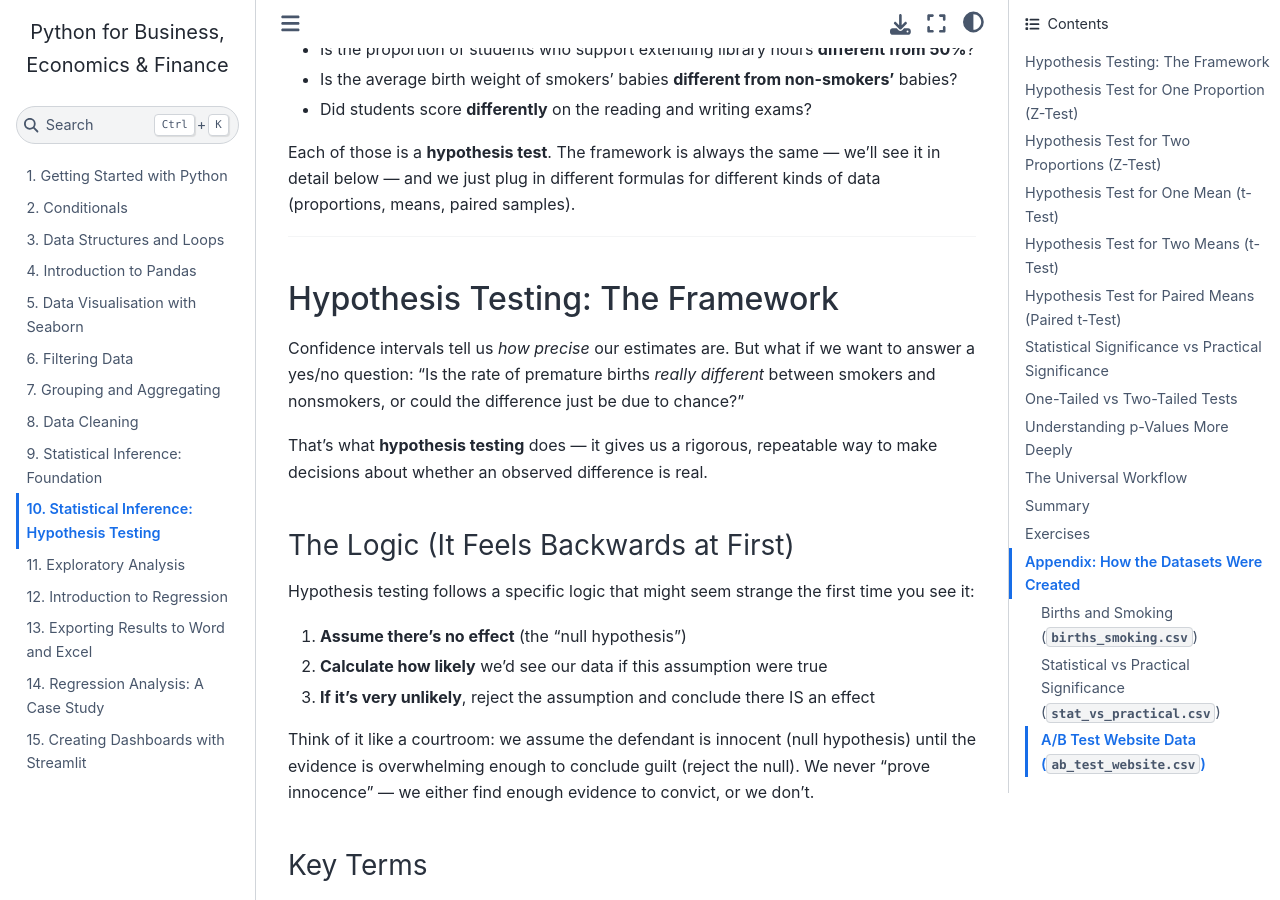
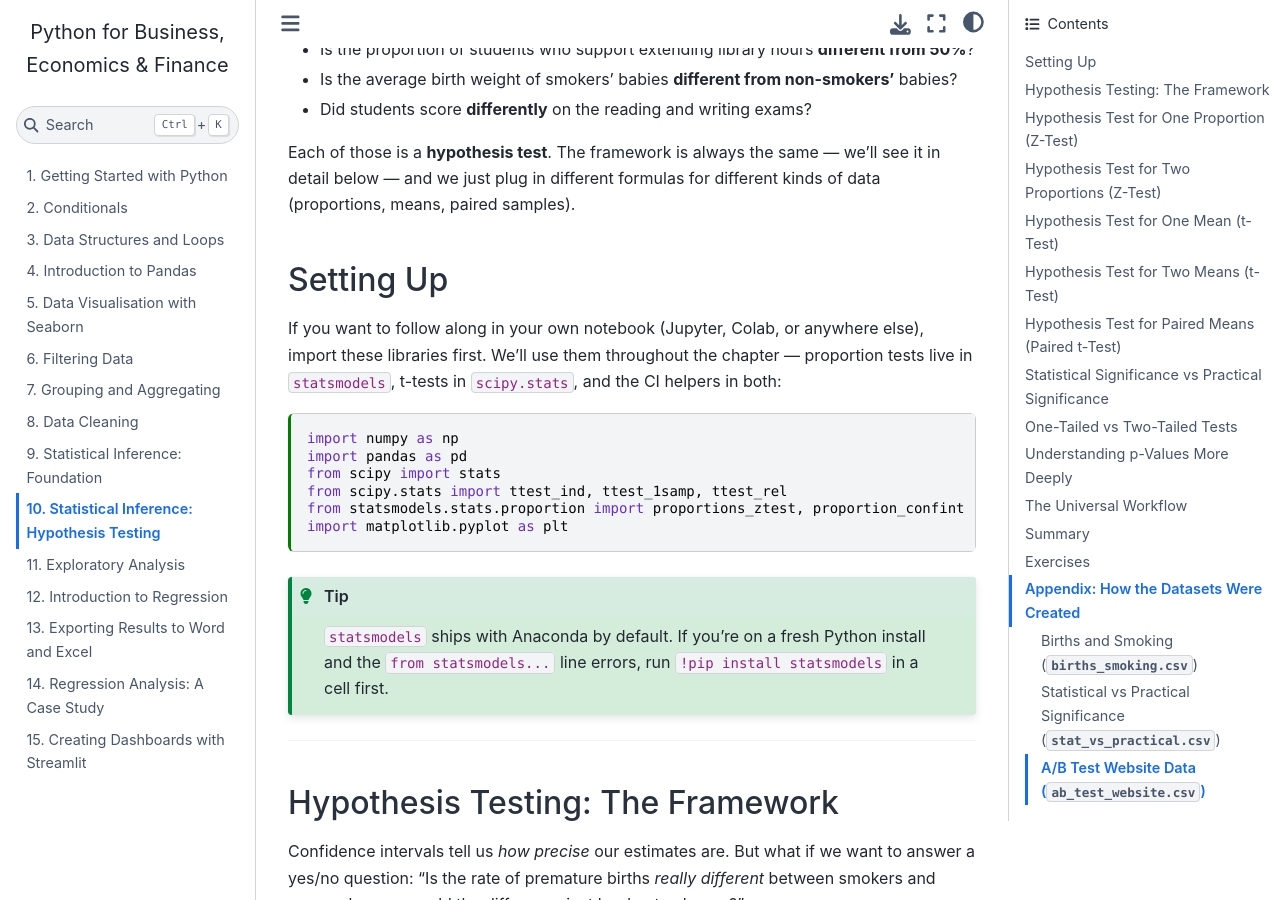
Before and after one commit to sakibanwar/python-notes, a Jupyter Book: the page built from chapters/10_hypothesis_testing.md, in a window 1280 px wide and 900 px high, scrolled down 314 px. Built offline with Jupyter Book 1.0.4 settings and Sphinx 7.4.7 and the Sphinx Book theme 1.1.4, drawn with Linux system fonts in a browser that asks for light colours.

Commit message:
Show the imports cell to students in Ch 10
Previously the imports were in a [remove-cell] block so students never
saw what they needed to import to follow along in their own notebook.
Replace it with a visible "Setting Up" section that mirrors the
pattern from Ch 9, with a tip pointing to pip install statsmodels for
fresh Python installs.

Co-Authored-By: Claude Opus 4.7 (1M context) <noreply@anthropic.com>

````diff
--- a/chapters/10_hypothesis_testing.md
+++ b/chapters/10_hypothesis_testing.md
@@ -21,17 +21,21 @@ For example:
 
 Each of those is a **hypothesis test**. The framework is always the same — we'll see it in detail below — and we just plug in different formulas for different kinds of data (proportions, means, paired samples).
 
+## Setting Up
+
+If you want to follow along in your own notebook (Jupyter, Colab, or anywhere else), import these libraries first. We'll use them throughout the chapter — proportion tests live in `statsmodels`, t-tests in `scipy.stats`, and the CI helpers in both:
+
 ```{code-cell} ipython3
-:tags: [remove-cell]
-
-# Imports for the plots, tests, and CIs used in this chapter — kept hidden
-# so students see the statistics rather than the plumbing.
 import numpy as np
 import pandas as pd
 from scipy import stats
 from scipy.stats import ttest_ind, ttest_1samp, ttest_rel
 from statsmodels.stats.proportion import proportions_ztest, proportion_confint
 import matplotlib.pyplot as plt
+```
+
+```{tip}
+`statsmodels` ships with Anaconda by default. If you're on a fresh Python install and the `from statsmodels...` line errors, run `!pip install statsmodels` in a cell first.
 ```
 
 ---
````
